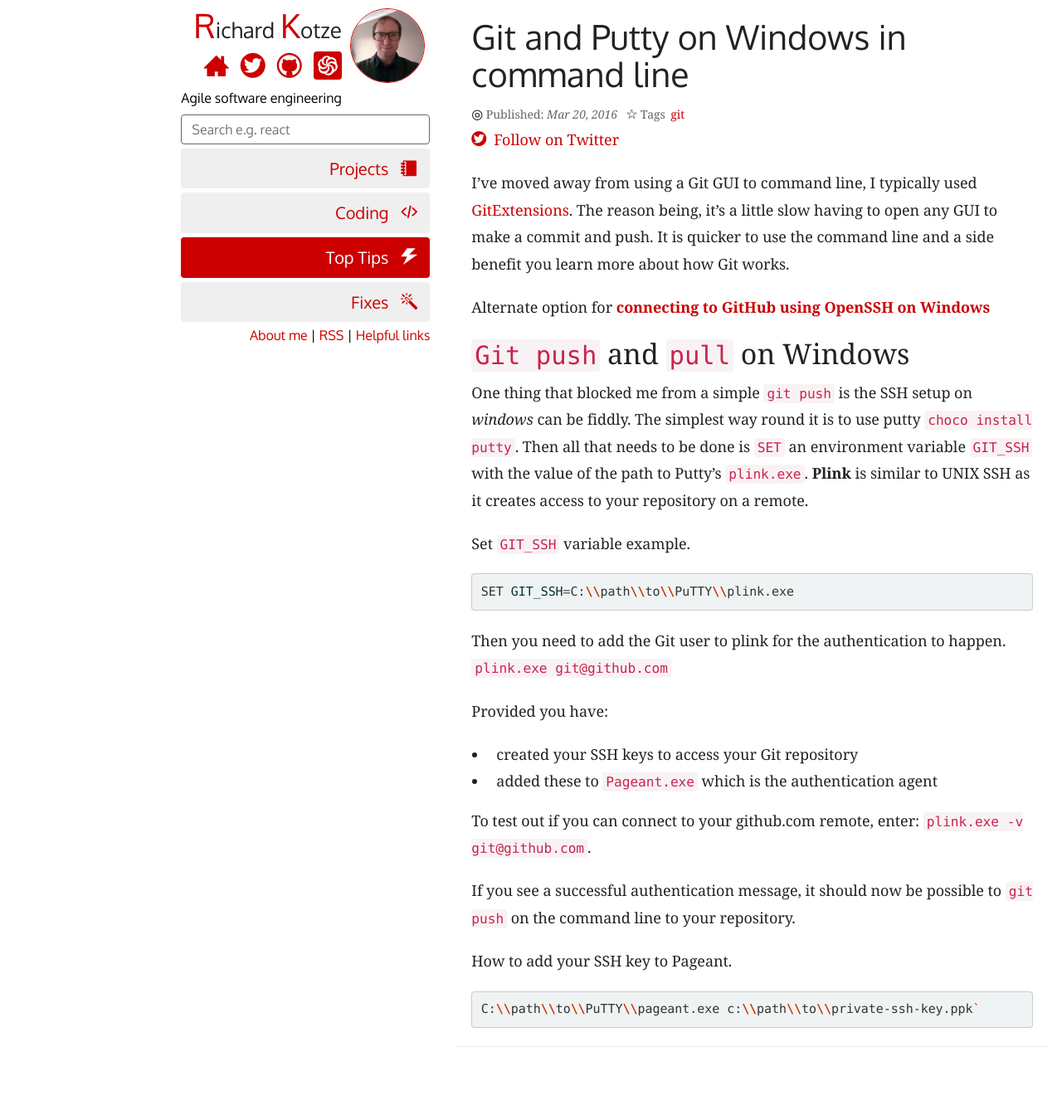
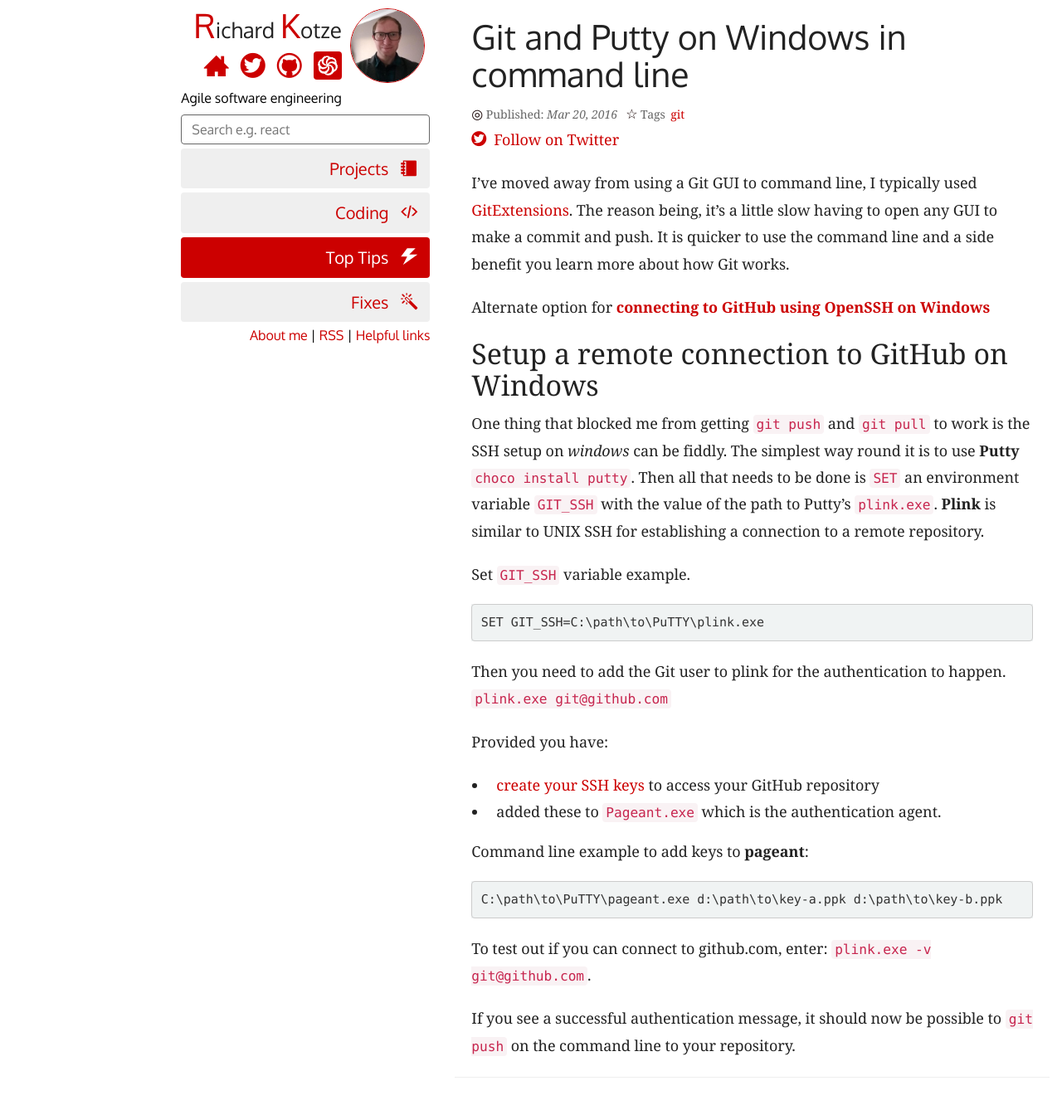
Before and after one commit to rkotze/rkotze.github.io, a Jekyll site: the page built from _posts/2016-03-20-git-on-windows-in-command-line.md, in a window 1280 px wide and 1341 px high. Shown: the top 1338 px of the window at 83% size. Built offline with Jekyll 4.4.1, drawn with Linux system fonts in a browser that asks for light colours; comment, search, counter and statistics services are not loaded.

Commit message:
improve connect to github with putty

````diff
--- a/_posts/2016-03-20-git-on-windows-in-command-line.md
+++ b/_posts/2016-03-20-git-on-windows-in-command-line.md
@@ -16,28 +16,28 @@
 
 Alternate option for [**connecting to GitHub using OpenSSH on Windows**](/top-tips/connecting-github-with-openssh-windows)
 
-## `Git push` and `pull` on Windows
+## Setup a remote connection to GitHub on Windows
 
-One thing that blocked me from a simple `git push` is the SSH setup on _windows_ can be fiddly. The simplest way round it is to use putty `choco install putty`. Then all that needs to be done is `SET` an environment variable `GIT_SSH` with the value of the path to Putty's `plink.exe`. **Plink** is similar to UNIX SSH as it creates access to your repository on a remote.
+One thing that blocked me from getting `git push` and `git pull` to work is the SSH setup on _windows_ can be fiddly. The simplest way round it is to use **Putty** `choco install putty`. Then all that needs to be done is `SET` an environment variable `GIT_SSH` with the value of the path to Putty's `plink.exe`. **Plink** is similar to UNIX SSH for establishing a connection to a remote repository.
 
 Set `GIT_SSH` variable example.
 
-```bash
-SET GIT_SSH=C:\\path\\to\\PuTTY\\plink.exe
+```
+SET GIT_SSH=C:\path\to\PuTTY\plink.exe
 ```
 
 Then you need to add the Git user to plink for the authentication to happen. `plink.exe git@github.com`
 
 Provided you have:
- - created your SSH keys to access your Git repository
- - added these to `Pageant.exe` which is the authentication agent
+ - [create your SSH keys](https://help.github.com/en/github/authenticating-to-github/adding-a-new-ssh-key-to-your-github-account){:target="\_blank" rel="noopener"} to access your GitHub repository
+ - added these to `Pageant.exe` which is the authentication agent.
 
-To test out if you can connect to your github.com remote, enter: `plink.exe -v git@github.com`.
+Command line example to add keys to **pageant**:
+
+```
+C:\path\to\PuTTY\pageant.exe d:\path\to\key-a.ppk d:\path\to\key-b.ppk
+```
+
+To test out if you can connect to github.com, enter: `plink.exe -v git@github.com`.
 
 If you see a successful authentication message, it should now be possible to `git push` on the command line to your repository.
-
-How to add your SSH key to Pageant.
-
-```bash
-C:\\path\\to\\PuTTY\\pageant.exe c:\\path\\to\\private-ssh-key.ppk`
-```
````
